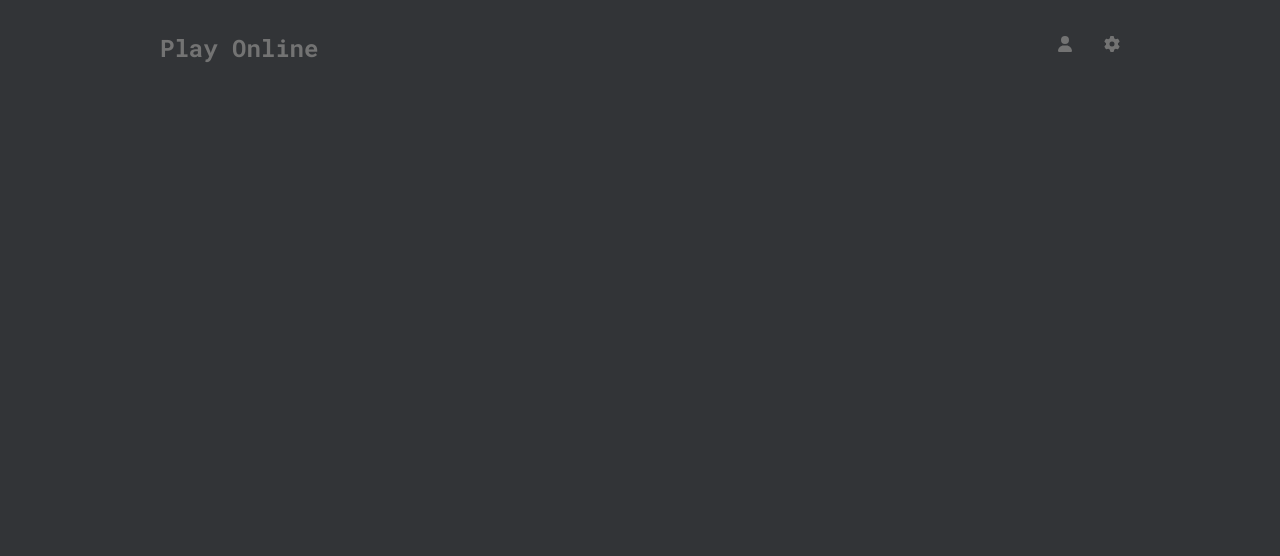
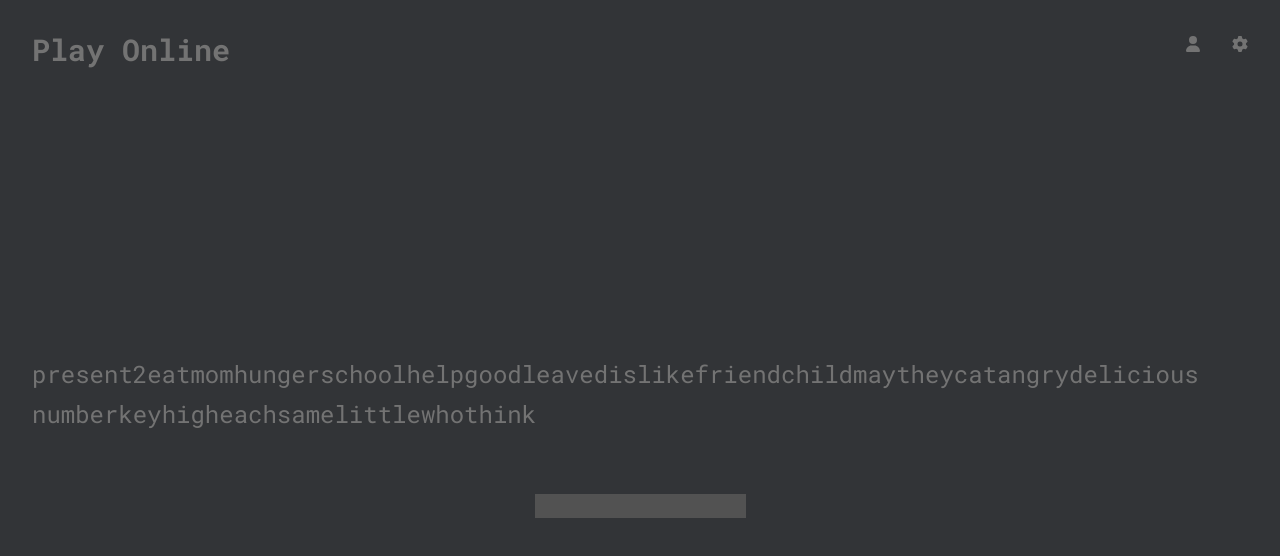
Before and after one commit to 2salted/wpm-app, a React (Vite) app: page / in a window 1280 px wide. Shown: the top 556 px of the page. Built offline with nearby package versions, Linux system fonts and the light colour scheme.

Commit message:
edited navbar, homepage, textInput, added array of words created new functionalities and more

```diff
--- a/index.html
+++ b/index.html
@@ -7,7 +7,7 @@
   <title>Terminal Velocity | Test your keyboard typing skills & play online</title>
 </head>
 
-<body style="background-color: #323437;">
+<body style="overflow: hidden; background-color: #323437;">
   <div id="root"></div>
   <script type="module" src="/src/main.tsx"></script>
 </body>
--- a/src/components/Navbar.tsx
+++ b/src/components/Navbar.tsx
@@ -4,7 +4,7 @@ import { faUser, faGear } from "@fortawesome/free-solid-svg-icons";
 export default function Navbar() {
   return (
     <div className="flex justify-between flex-row">
-      <div className="text-neutral-500 text-2xl font-bold font-robotoRegular">
+      <div className="text-neutral-500 text-3xl font-bold font-robotoRegular">
         Play Online
       </div>
       <div className="flex flex-row">
--- a/src/components/TextInput.tsx
+++ b/src/components/TextInput.tsx
@@ -1,9 +1,31 @@
+import { wpmTests } from "../words";
+
 export default function TextInput() {
+  function pickRandomArray(array: string[][]) {
+    let randomIndex = Math.floor(Math.random() * array.length);
+
+    return array[randomIndex];
+  }
+
+  let pickedArray = pickRandomArray(wpmTests);
+
   return (
     <>
-      <div className="flex flex-row justify-center">
-        <div className="flex flex-row justify-center w-2/3 md:w-2/3 bg-slate-300 items-end">
-          <div className="p-4">Text area</div>
+      <div className="flex flex-col font-robotoRegular w-full lg:max-w-screen-xl">
+        <div className="flex flex-wrap w-full pb-10">
+          {pickedArray.map((word, index) => (
+            <div
+              className="flex text-2xl leading-10 text-neutral-500"
+              key={index}
+            >
+              {word}
+            </div>
+          ))}
+        </div>
+        <div className="w-full flex justify-center pt-5">
+          <div>
+            <input className="bg-neutral-600 outline-none text-neutral-500"></input>
+          </div>
         </div>
       </div>
     </>
--- a/src/pages/Homepage.tsx
+++ b/src/pages/Homepage.tsx
@@ -1,11 +1,15 @@
 import Navbar from "../components/Navbar";
+import TextInput from "../components/TextInput";
 
 export default function Homepage() {
   return (
     <>
-      <div className="flex justify-center">
-        <div className="w-full lg:max-w-screen-lg p-8">
+      <div className="flex justify-center h-screen">
+        <div className="w-full lg:max-w-screen-xl p-8">
           <Navbar />
+          <div className="h-full flex items-center justify-center">
+            <TextInput />
+          </div>
         </div>
       </div>
     </>
--- /dev/null
+++ b/src/words.ts
@@ -0,0 +1,56 @@
+let wpmTests = [
+  [
+    "present",
+    "eat",
+    "mom",
+    "hunger",
+    "school",
+    "help",
+    "good",
+    "leave",
+    "dislike",
+    "friend",
+    "child",
+    "may",
+    "they",
+    "cat",
+    "angry",
+    "delicious",
+    "number",
+    "key",
+    "high",
+    "each",
+    "same",
+    "little",
+    "who",
+    "think",
+  ],
+  [
+    "present2",
+    "eat",
+    "mom",
+    "hunger",
+    "school",
+    "help",
+    "good",
+    "leave",
+    "dislike",
+    "friend",
+    "child",
+    "may",
+    "they",
+    "cat",
+    "angry",
+    "delicious",
+    "number",
+    "key",
+    "high",
+    "each",
+    "same",
+    "little",
+    "who",
+    "think",
+  ],
+];
+
+export { wpmTests };
```
